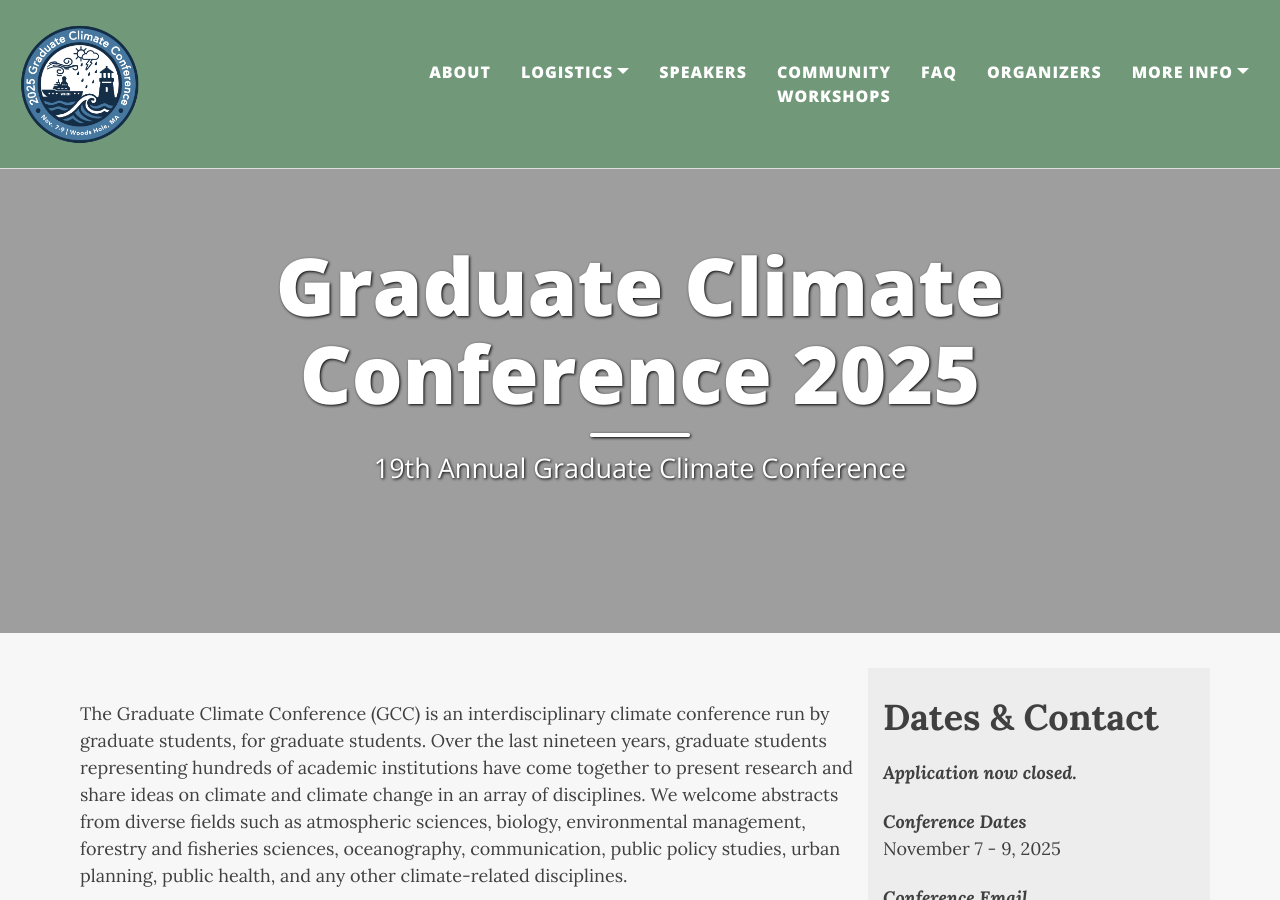
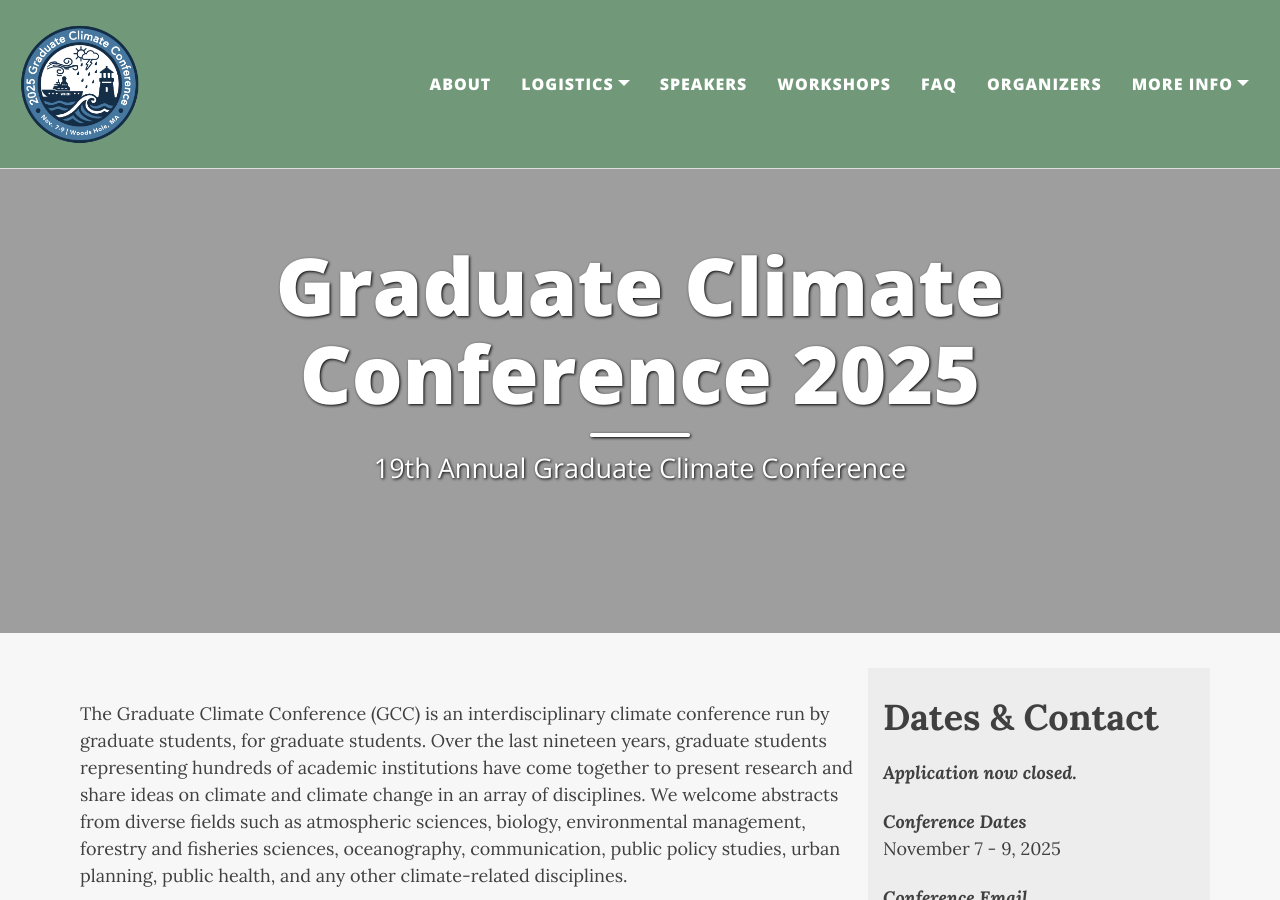
Before and after one commit to graduateclimateconference/graduateclimateconference.github.io, a Jekyll site: the page built from index.html, in a window 1280 px wide and 900 px high. Built offline with Jekyll 4.4.1, drawn with Linux system fonts in a browser that asks for light colours; nearby versions of some CDN libraries; the list of posts is cut into pages by our own code.

Commit message:
Update _config.yml

```diff
--- a/_config.yml
+++ b/_config.yml
@@ -21,12 +21,13 @@
   About: "about"
   # Logistics: "logistics"
   Logistics:
+    - Schedule: "schedule"
+    - Abstracts: "abstracts"
     - Conference Logistics: "logistics"
-    - Schedule: "schedule"
     - Public Session: "publicsession"
     - COVID-19 Protocols: "covid"
   Speakers: "speakers"
-  Community Workshops: "commpartners"
+  Workshops: "commpartners"
   FAQ: "faq"
   Organizers: "organizers"
   More Info:
```
